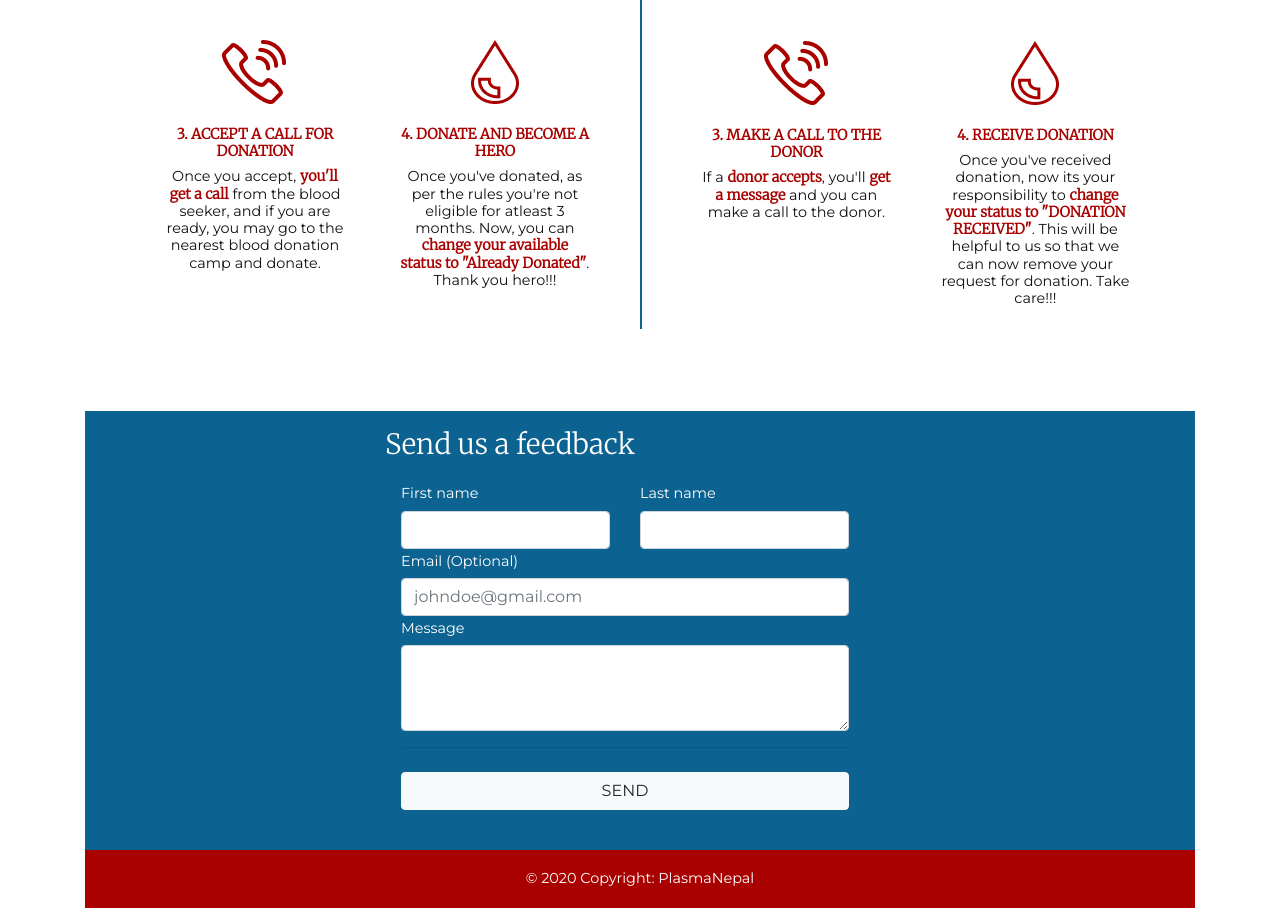
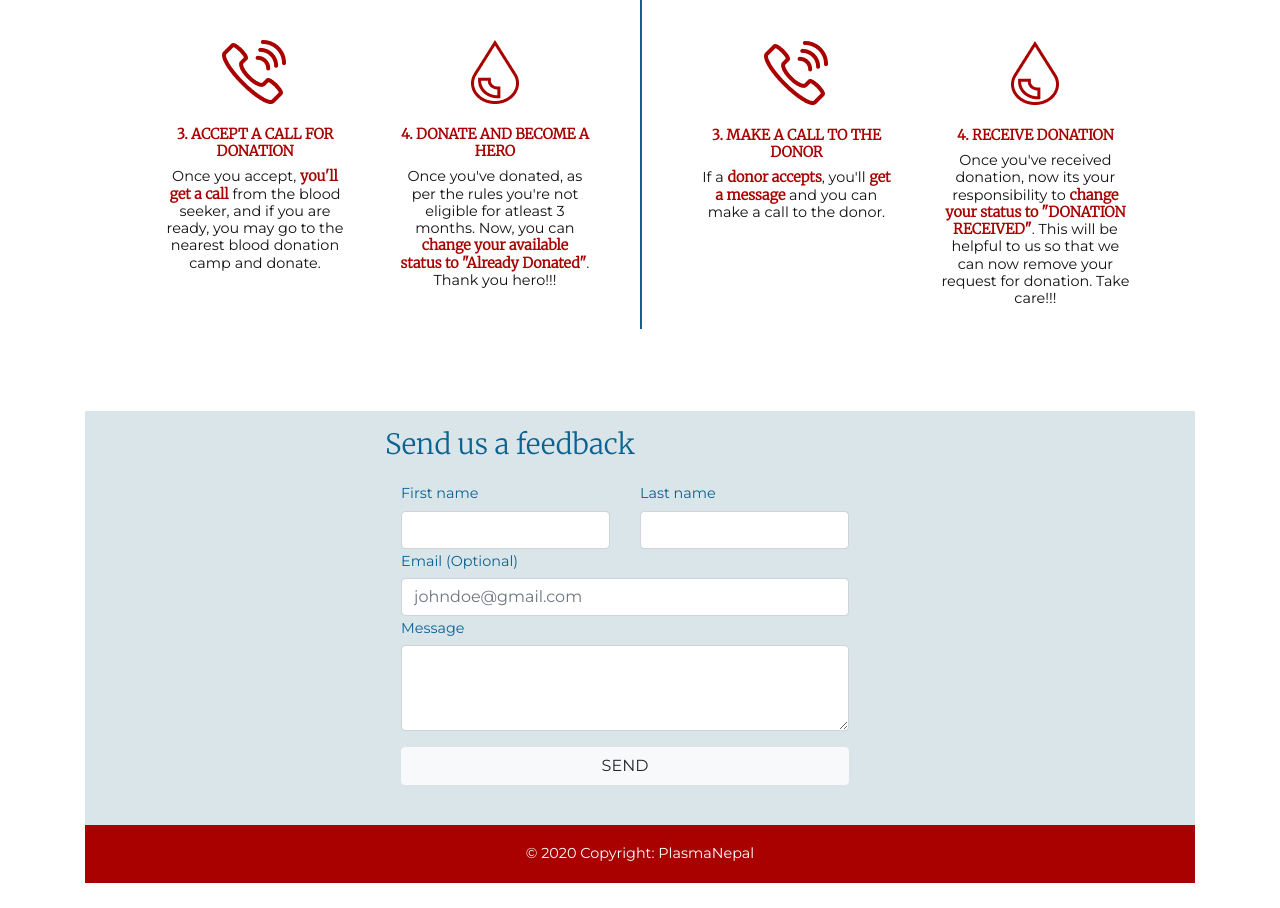
Before and after one commit to kushalshrestha/PlasmaNepal, a plain HTML site: page index.html in a window 1280 px wide. Shown: the part 1212-2120 px from the top of the page. After the commit the page ends 2095 px from the top, so only its background shows below. Drawn offline with nearby package versions, Linux system fonts and the light colour scheme.

Commit message:
Feedback section changed

```diff
--- a/index.css
+++ b/index.css
@@ -159,8 +159,8 @@ body {
 
 
 .cus-feedback{
-    background-color: var(--clr-secondary);
-    color: var(--clr-white);
+    background-color: var(--clr-light);
+    color: var(--clr-secondary);
     margin-left: 0px;
     margin-right: 0px;
 }
--- a/index.html
+++ b/index.html
@@ -233,9 +233,6 @@
                                 </div>
                               </div>
 
-
-
-                              <hr class="mb-4">
                               <button class="btn btn-light btn-md btn-block" type="submit">SEND</button>
                             </form>
                           </div>
```
